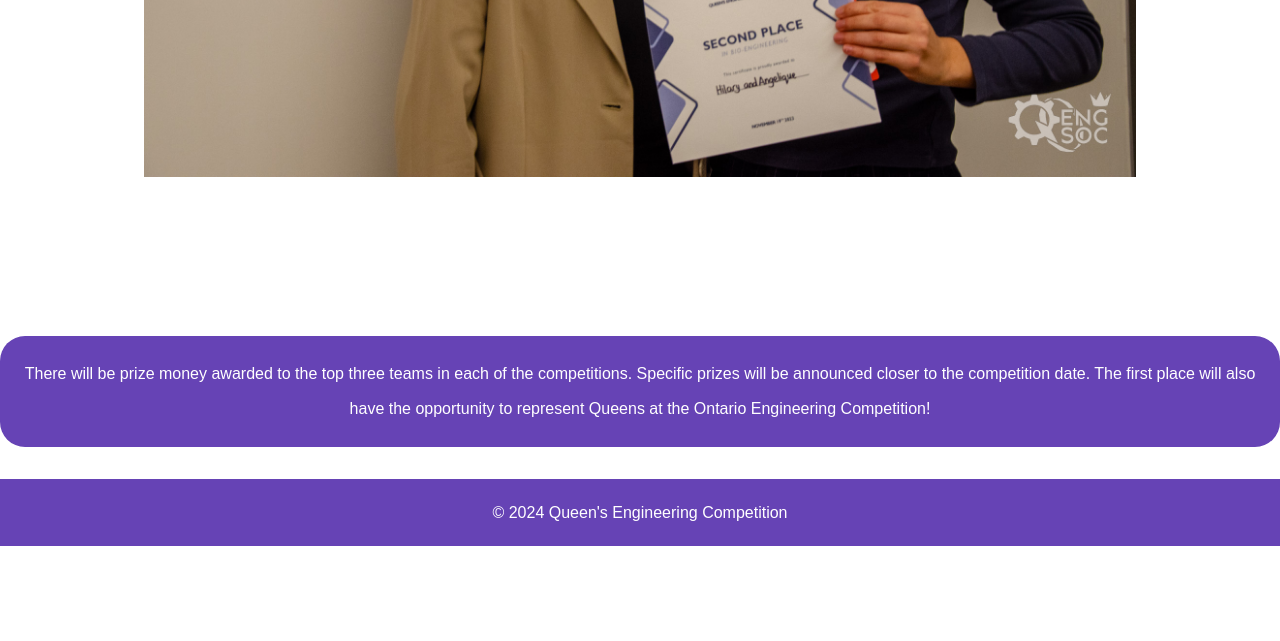
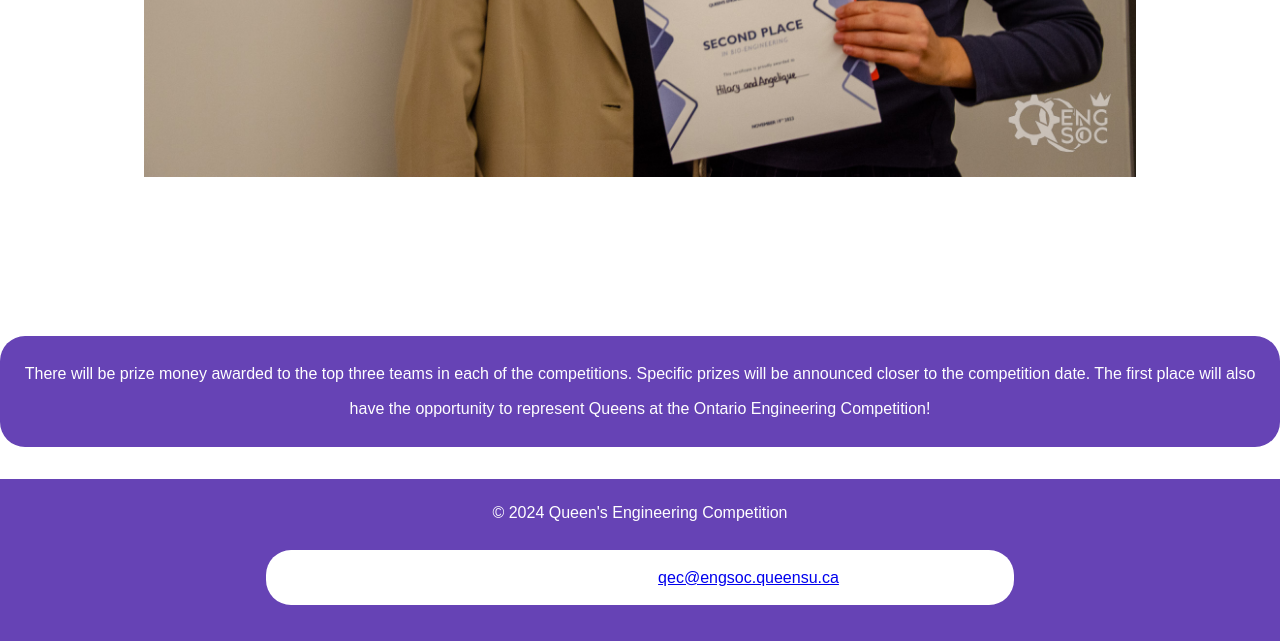
Before and after one commit to Kanik-a/QEC, a plain HTML site: page btf.html in a window 1280 px wide. Shown: the part 627-1268 px from the top of the page. Before the commit the page ends 1173 px from the top, so only its background shows below. Drawn offline with nearby package versions, Linux system fonts and the light colour scheme.

Commit message:
Update btf.html

```diff
--- a/btf.html
+++ b/btf.html
@@ -31,7 +31,6 @@
             <ul>
                 <li><a href="faq.html">FAQ's</a></li>
                 <li><a href="index.html">Home</a></li>
-                <li><a href="./contact.html">Contact Us</a></li>
                 <li><a href="./team.html">Meet Our Team</a></li>
                 <li><a href="./sponsor.html">Meet our sponsors</a></li>
                 <li><a href="./previous_competitors.html">Previous Competitors</a></li>
@@ -92,6 +91,10 @@
 
     <footer class="footer">
         <p>© 2024 Queen's Engineering Competition</p>
+        <div class="email-box">
+            <p>Any questions? Contact us at: <a href="mailto:qec@engsoc.queensu.ca">qec@engsoc.queensu.ca</a></p>
+
+        </div>
     </footer>
 
     <script type="module" src="https://unpkg.com/ionicons@7.1.0/dist/ionicons/ionicons.esm.js"></script>
```
